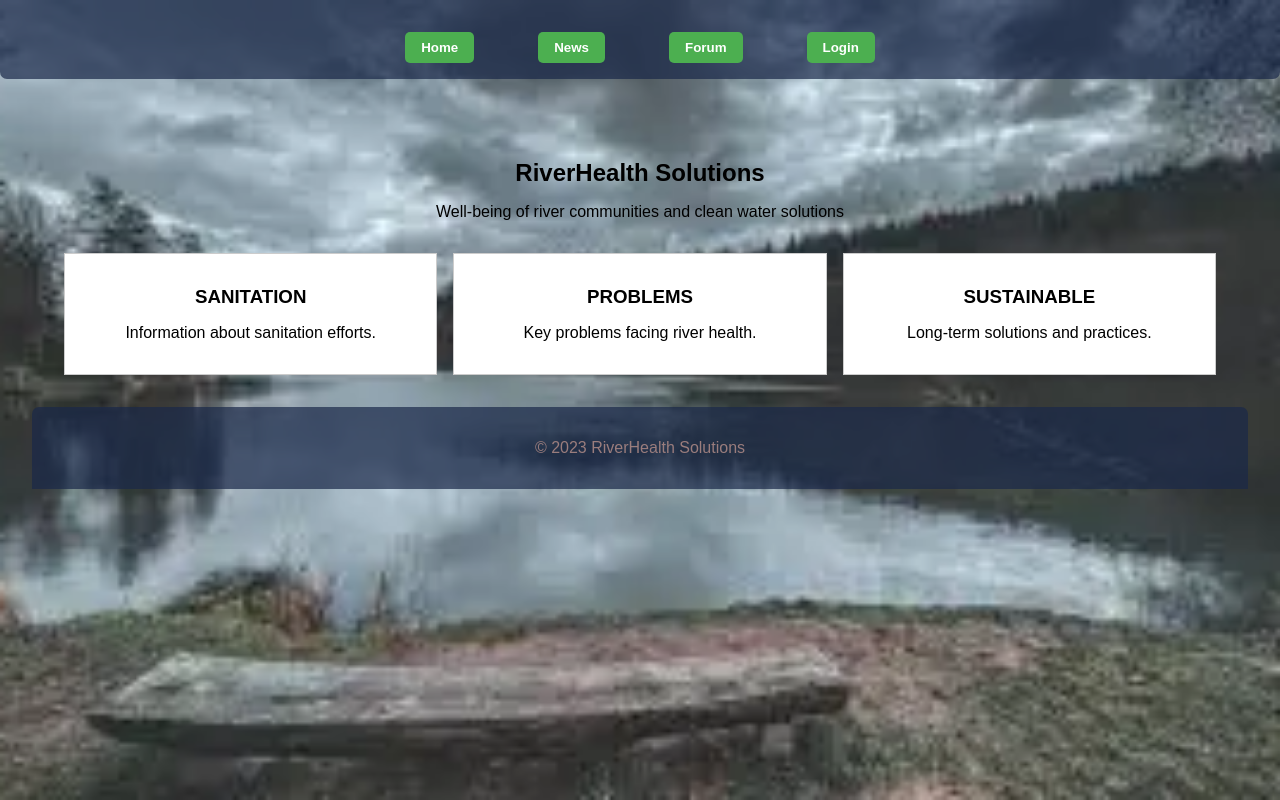
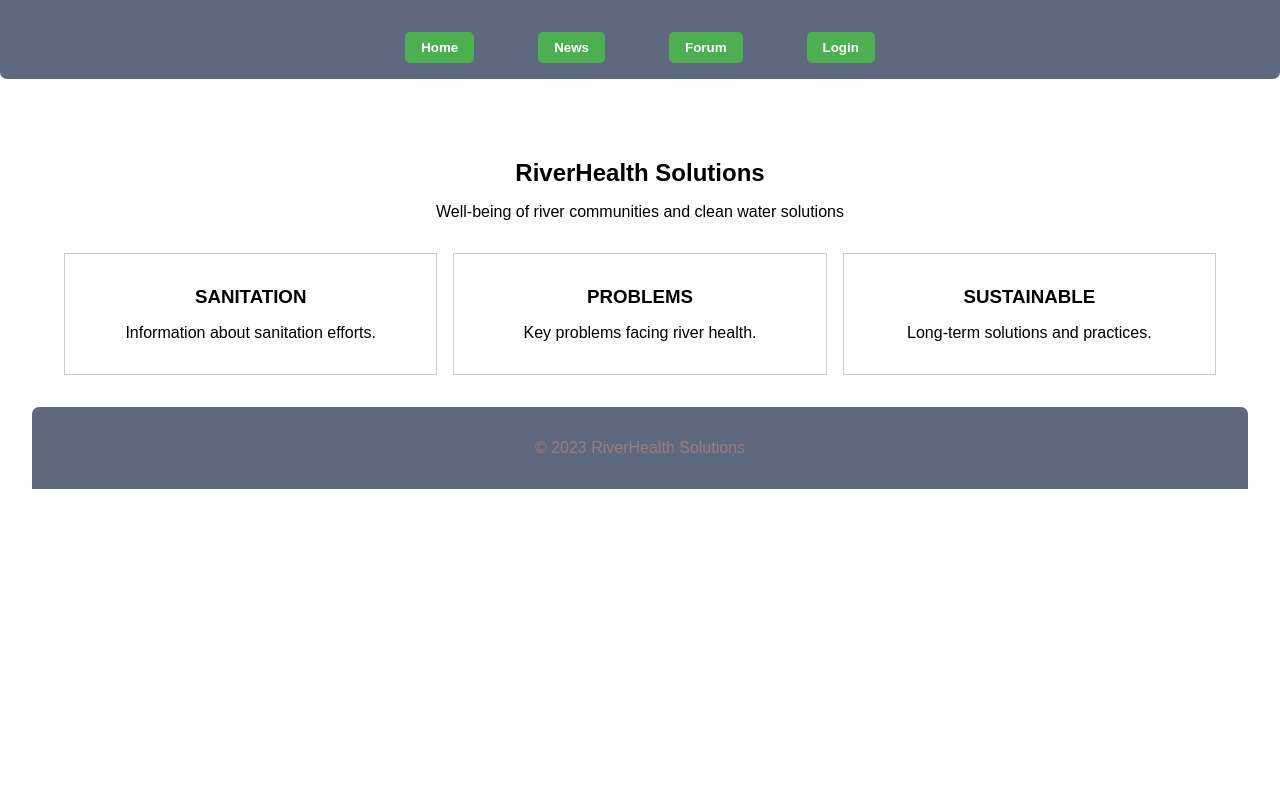
Before and after one commit to PlaceholderOrgan/TPP-foundation, a React (Create React App) app: page / in a window 1280 px wide. Built offline with nearby package versions, Linux system fonts and the light colour scheme.

Commit message:
remove backround photo

```diff
--- a/src/styles/styles.css
+++ b/src/styles/styles.css
@@ -2,7 +2,7 @@
 body {
   margin: 0;
   font-family: sans-serif;
-  background: url('../assets/placeholder_back.webp') no-repeat center center fixed;
+  background-color: rgb(255, 255, 255);
   background-size: cover;
 }
 
```
